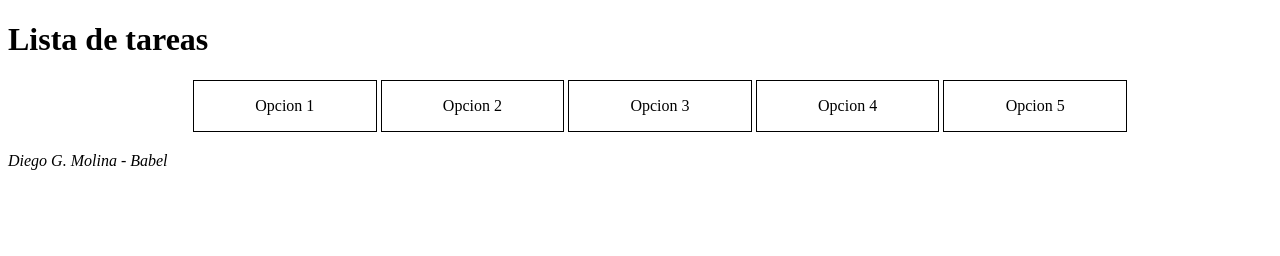
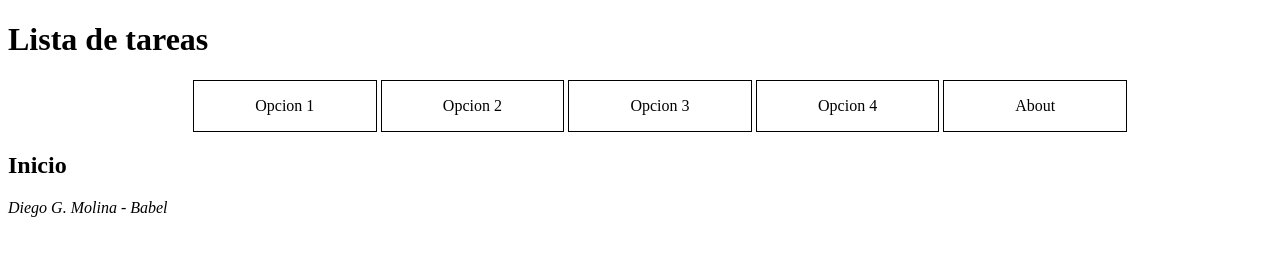
Before and after one commit to Diego-Garzon-Molina/Curso-Babel-Html, a website with bundled scripts: page JS_Web/Menus/index.html in a window 1280 px wide. Both pictures are taken after a click on the link "Opcion 1". Built offline with nearby package versions, Linux system fonts and the light colour scheme.

Commit message:
Templates, inicio Proyecto HANDS-ON HTML-CSS-JS

```diff
--- a/JS_Web/Menus/app/app.js
+++ b/JS_Web/Menus/app/app.js
@@ -3,5 +3,4 @@ import { Main } from './main.js'
 
 (function(){
    document.addEventListener('DOMContentLoaded',() => new Main(),false)
-    console.log('Hola mundo ')
 })()
--- a/JS_Web/Menus/app/main.js
+++ b/JS_Web/Menus/app/main.js
@@ -3,15 +3,31 @@ export class Main {
         console.log('Main loaded')
         this.vista = {
             aBtnsMenu: document.querySelectorAll('a'),
-            eArticle : document.querySelector('article')
+            eArticle : document.querySelector('article'),
+            body : document.querySelector('body'),
+            eMain : document.querySelector('main'),
+            aImports: document.querySelectorAll('link[rel="import"]'),
+            oImports: {}
         }
         this.vista.aBtnsMenu.forEach(element => {
             element.addEventListener('click',this.menuItems.bind(this),false)
         });
-        this.vista.eArticle.innerHTML = '<h2>'+'Inicio'+'</h2>'
+        this.vista.eMain.innerHTML = '<h2>'+'Inicio'+'</h2>'
+        this.vista.aImports.forEach(elem=>{
+            this.vista.oImports[elem.title]=elem.import
+        })
     }
     menuItems(oEv){
+
+        this._cargarTemplate(oEv.target.id)
         oEv.preventDefault()
-        this.vista.eArticle.innerHTML = '<h2>'+oEv.target.id    +'</h2>'
+          }
+    _cargarTemplate(id){
+        console.log(this.vista.oImports)
+        console.log(id)
+        const IMPORT = this.vista.oImports[id]
+        console.log(IMPORT)
+        const ELEM = IMPORT.querySelector(`#${id}`)
+        this.vista.eMain.innerHTML = ELEM.innerHTML
     }
 }
--- a/JS_Web/Menus/index.html
+++ b/JS_Web/Menus/index.html
@@ -6,6 +6,7 @@
     <meta http-equiv="X-UA-Compatible" content="ie=edge">
     <title>Lista de tareas</title>
     <link rel="stylesheet" href="./css/style.css">
+    <link rel="import" href="./templates/about.html" title="about">
     <script src = "./app/app.js" type="module" ></script>
 </head>
 <body>
@@ -20,12 +21,12 @@
                     <li><a href="#">Opcion 2</a></li>
                     <li><a href="#">Opcion 3</a></li>
                     <li><a href="#">Opcion 4</a></li>
-                    <li><a href="#">Opcion 5</a></li>
+                    <li><a href="#" id="about">About</a></li>
                 </ul>
             </nav>
-              <article>
-
-               </article>
+            <main></main>
+            <article>
+            </article>
         <footer>
             <address>Diego G. Molina - Babel</address>
         </footer>
```
Also changed, not shown: JS_Web/Menus/templates/about.html (added, +6 -0 lines), Proyecto1_HandsOn/index.html (added), 1 other file.
